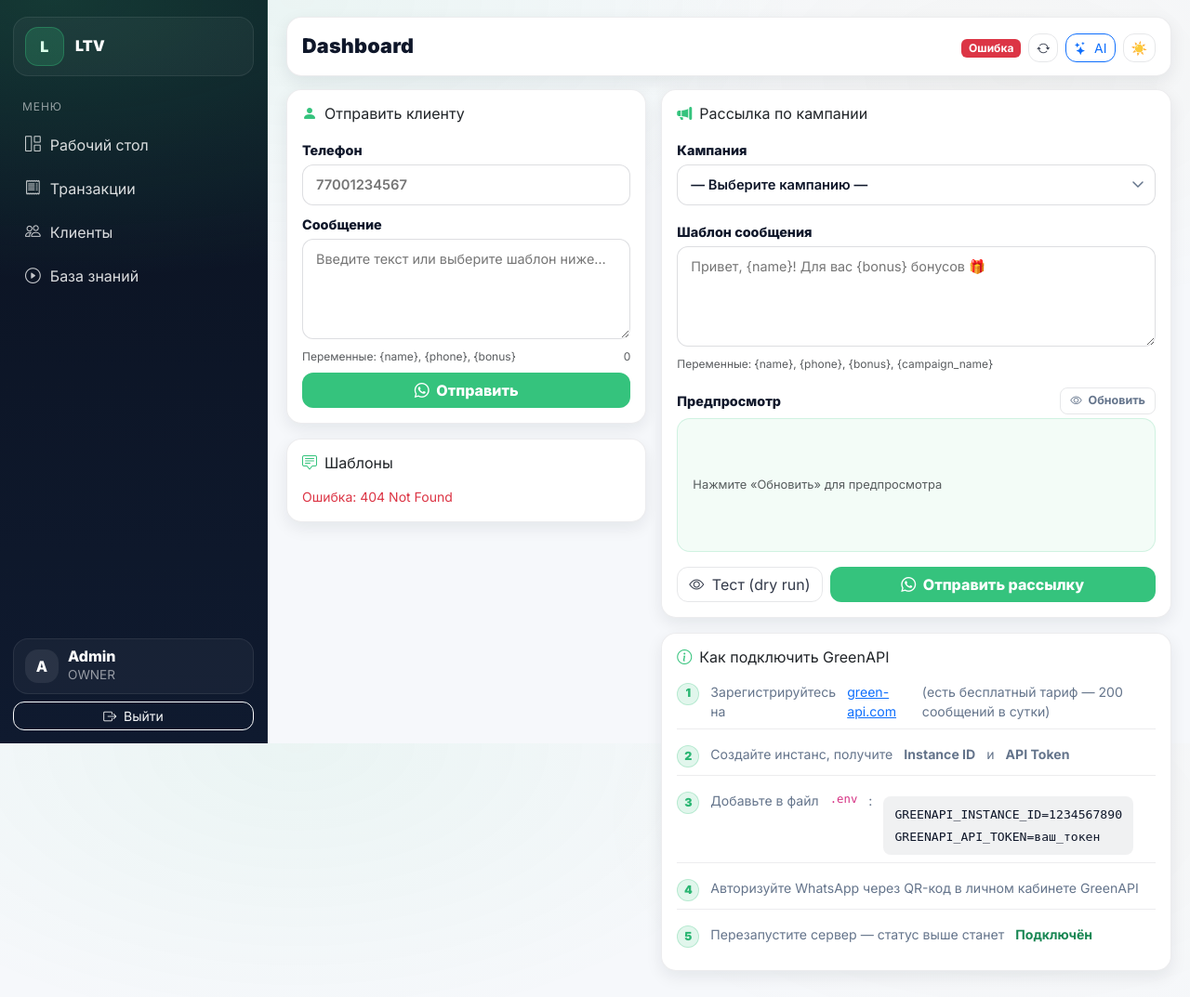
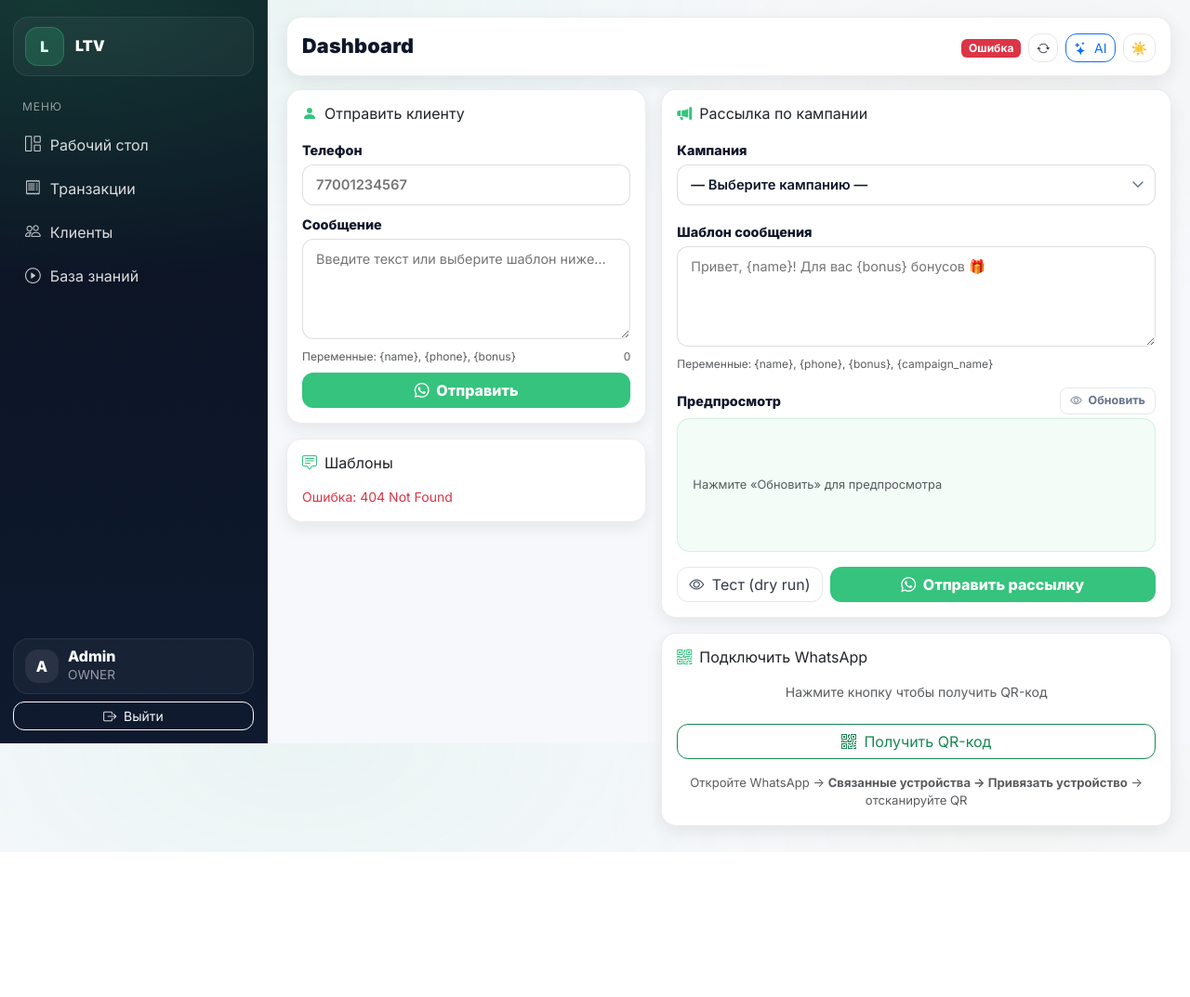
Before and after one commit to Asym111/ltv, a Python web app: template templates/admin/whatsapp.html in a window 1280 px wide. Shown: the whole page at 93% size. After the commit the page ends 917 px from the top, so only its background shows below. Run offline with Jinja, Linux system fonts and the light colour scheme; the template is opened without the code that fills it, so the values that code supplies are empty; some libraries are stand-ins or nearby versions.

Commit message:
Update whatsapp.html

```diff
--- a/templates/admin/whatsapp.html
+++ b/templates/admin/whatsapp.html
@@ -121,35 +121,27 @@
       <div id="waResultBody"></div>
     </div>
 
-    <!-- Инструкция по подключению -->
+    <!-- Подключение WhatsApp через QR -->
     <div class="card p-3">
       <div class="h6 mb-2 d-flex align-items-center gap-2">
-        <i class="bi bi-info-circle" style="color:var(--mint)"></i>
-        Как подключить GreenAPI
+        <i class="bi bi-qr-code" style="color:var(--mint)"></i>
+        Подключить WhatsApp
       </div>
-      <div class="d-flex flex-column gap-2" style="font-size:.88rem; color:var(--muted)">
-        <div class="wa-step">
-          <span class="wa-step-num">1</span>
-          Зарегистрируйтесь на <a href="https://green-api.com" target="_blank" rel="noopener">green-api.com</a>
-          (есть бесплатный тариф — 200 сообщений в сутки)
+      <div class="d-flex flex-column gap-3 align-items-center">
+        <div id="waQrBox" class="text-center py-2">
+          <div class="text-muted small">Нажмите кнопку чтобы получить QR-код</div>
         </div>
-        <div class="wa-step">
-          <span class="wa-step-num">2</span>
-          Создайте инстанс, получите <strong>Instance ID</strong> и <strong>API Token</strong>
+        <button class="btn btn-outline-success w-100" type="button" id="waGetQrBtn">
+          <i class="bi bi-qr-code me-1"></i> Получить QR-код
+        </button>
+        <div class="text-muted text-center" style="font-size:.82rem">
+          Откройте WhatsApp →
+          <strong>Связанные устройства → Привязать устройство</strong>
+          → отсканируйте QR
         </div>
-        <div class="wa-step">
-          <span class="wa-step-num">3</span>
-          Добавьте в файл <code>.env</code>:<br>
-          <code class="wa-code">GREENAPI_INSTANCE_ID=1234567890<br>GREENAPI_API_TOKEN=ваш_токен</code>
-        </div>
-        <div class="wa-step">
-          <span class="wa-step-num">4</span>
-          Авторизуйте WhatsApp через QR-код в личном кабинете GreenAPI
-        </div>
-        <div class="wa-step">
-          <span class="wa-step-num">5</span>
-          Перезапустите сервер — статус выше станет <strong class="text-success">Подключён</strong>
-        </div>
+        <button class="btn btn-outline-danger w-100 d-none" type="button" id="waLogoutBtn">
+          <i class="bi bi-box-arrow-right me-1"></i> Отключить WhatsApp
+        </button>
       </div>
     </div>
 
@@ -161,4 +153,45 @@
 <script>
   window.__ADMIN_PAGE__ = "whatsapp";
 </script>
+<script>
+  // ── QR-код ──
+  document.getElementById('waGetQrBtn')?.addEventListener('click', async () => {
+    const box = document.getElementById('waQrBox');
+    box.innerHTML = '<div class="text-muted small">Загрузка QR…</div>';
+    try {
+      const r = await fetch('/api/whatsapp/qr');
+      const data = await r.json();
+      if (data.qr) {
+        box.innerHTML = `<img src="${data.qr}" style="width:220px;height:220px;border-radius:8px;border:1px solid var(--border)">`;
+      } else {
+        box.innerHTML = '<div class="text-warning small">QR недоступен — возможно WhatsApp уже подключён.</div>';
+      }
+    } catch (e) {
+      box.innerHTML = '<div class="text-danger small">Ошибка получения QR. Проверьте подключение WA-сервиса.</div>';
+    }
+  });
+
+  // ── Logout ──
+  document.getElementById('waLogoutBtn')?.addEventListener('click', async () => {
+    if (!confirm('Отключить WhatsApp сессию?')) return;
+    try {
+      await fetch('/api/whatsapp/logout', { method: 'POST' });
+      document.getElementById('waQrBox').innerHTML = '<div class="text-muted small">Сессия отключена. Получите новый QR для подключения.</div>';
+    } catch (e) {
+      alert('Ошибка при отключении');
+    }
+  });
+
+  // ── Показывать кнопку Logout если подключён ──
+  (async () => {
+    try {
+      const r = await fetch('/api/whatsapp/status');
+      const data = await r.json();
+      if (data.connected) {
+        document.getElementById('waLogoutBtn')?.classList.remove('d-none');
+        document.getElementById('waQrBox').innerHTML = '<div class="text-success small"><i class="bi bi-check-circle me-1"></i>WhatsApp подключён</div>';
+      }
+    } catch (e) {}
+  })();
+</script>
 {% endblock %}
```
